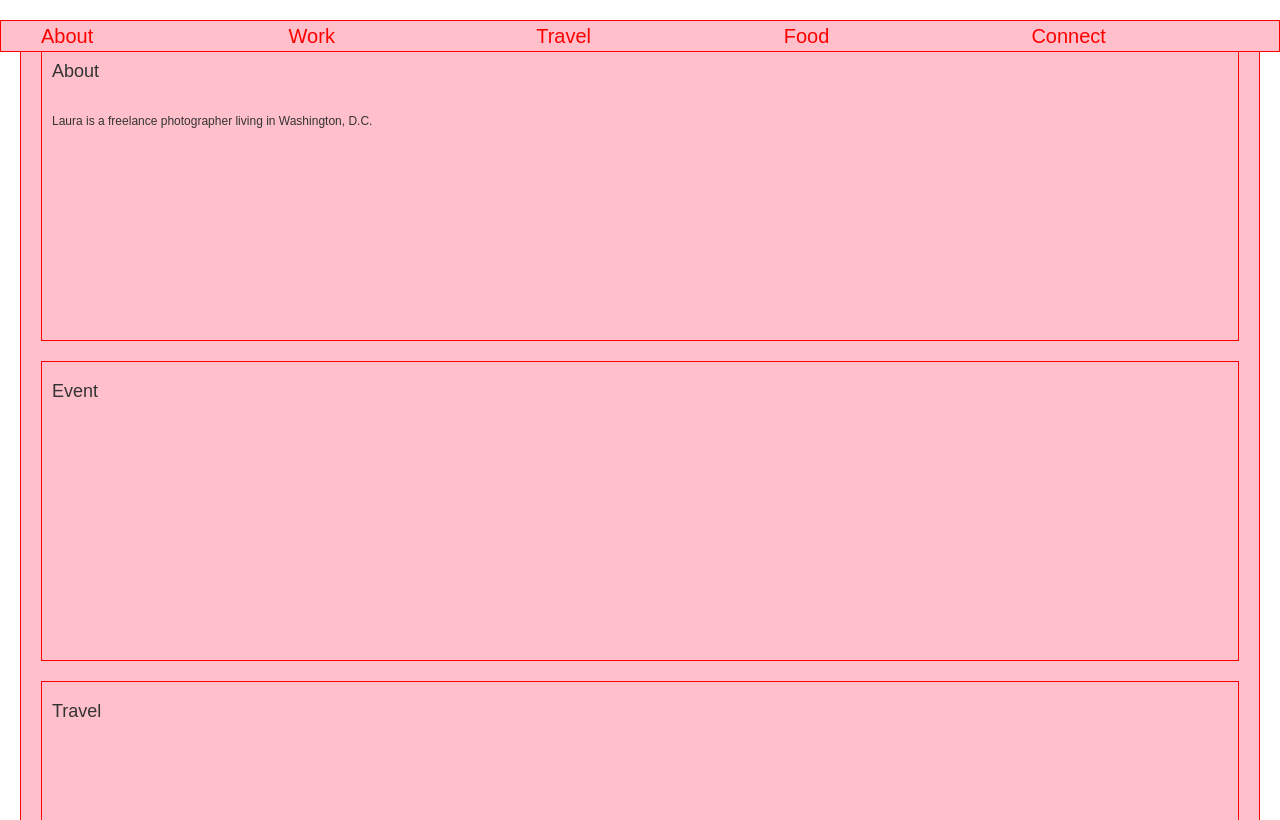
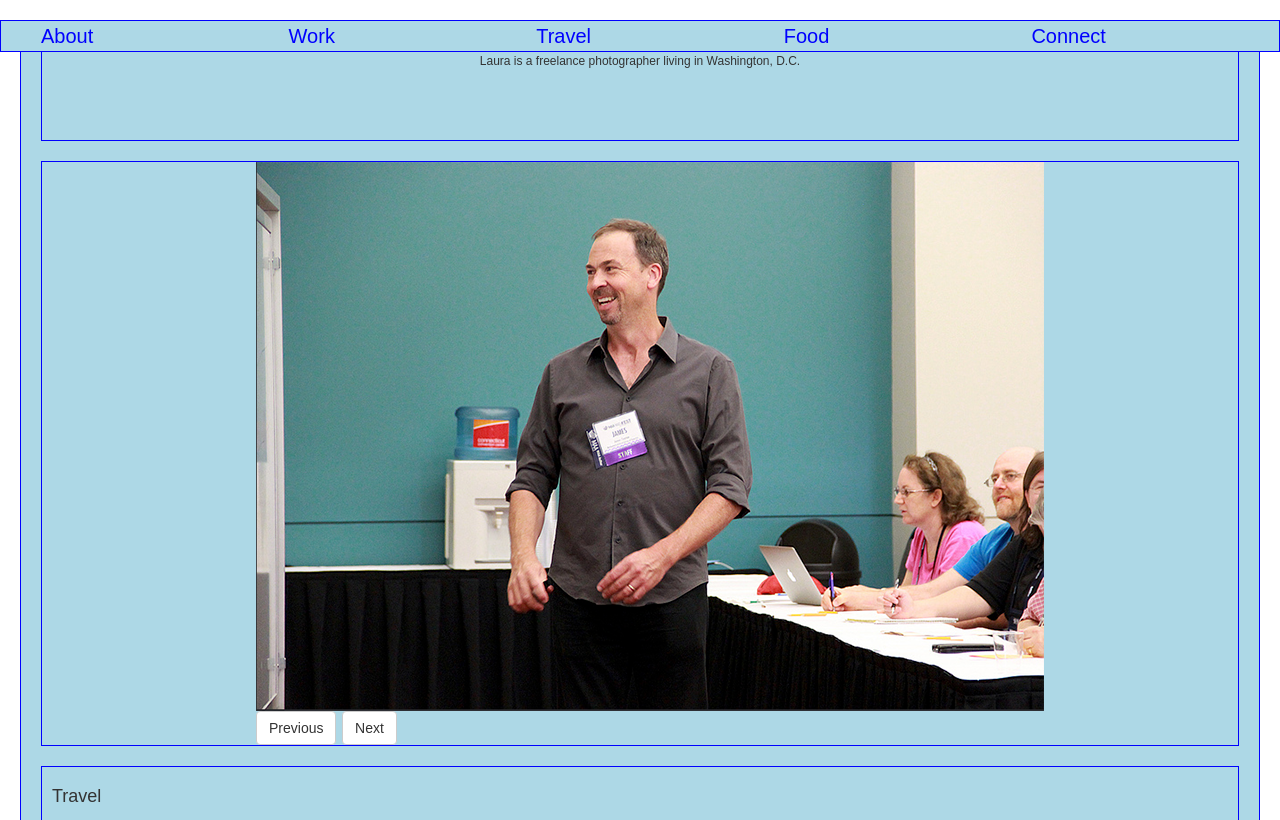
Before and after one commit to mchughla/FEWD-finalproject, a plain HTML site: page index.html in a window 1280 px wide. Shown: the top 820 px of the page. Drawn offline with nearby package versions, Linux system fonts and the light colour scheme.

Commit message:
4-12 update

```diff
--- a/css/main.css
+++ b/css/main.css
@@ -33,10 +33,11 @@
 /*******************************************/
 header,
 main,
-section
+section,
+footer
 {
-    border: 1px solid red;
-    background-color: pink;
+    border: 1px solid blue;
+    background-color: lightblue;
     margin: 20px;
 }
 
@@ -64,16 +65,22 @@ header {
 
 nav a:link {
     text-decoration: none;
-    color: red;
+    color: blue;
 }
 
 nav ul {
 	list-style: none;
 
 }
-section {
-    height: 300px;
+section .photo {
+    height: 600px;
 
+}
+#about {
+    height: 100px;
+    text-align: center;
+    font-weight: lighter;
+    margin: 0 20 20 0;
 }
 
 h4 {
@@ -86,7 +93,6 @@ section p {
 
 footer {
     background: lightblue;
-    margin: auto;
 }
 footer p {
     font-size: 14px;
@@ -105,7 +111,7 @@ footer p {
 /******************************************
 /* RESPONSIVE STYLES
 /*******************************************/
-@media screen and (max-width: 799px) {
+@media screen and (max-width: 798px) {
 
     .container {
         width: 100%;
--- a/index.html
+++ b/index.html
@@ -13,30 +13,41 @@
 			<nav class="clearfix">
 				<ul>
 					<li class="nav-item"><a href="#">About</a></li>
-					<li class="nav-item"><a href="#">Work</a></li>
-					<li class="nav-item"><a href="#">Travel</a></li>
-					<li class="nav-item"><a href="#">Food</a></li>
-					<li class="nav-item"><a href="#">Connect</a></li>
+					<li class="nav-item"><a href="#work">Work</a></li>
+					<li class="nav-item"><a href="#travel">Travel</a></li>
+					<li class="nav-item"><a href="#food">Food</a></li>
+					<li class="nav-item"><a href="#connect">Connect</a></li>
 
 				</ul>
 			</nav>
 		</header>
 		<main class="clearfix">
 		<section class="clearfix" id="about">
-			<h4>About</h4>
 			<p>Laura is a freelance photographer living in Washington, D.C.</p>
 		</section>
 		<section class="clearfix" id="event">
-			<h4>Event </h4>
+		<div class="container carousel-wrapper">
+			<a name="work"></a>
+			<div id="carousel-view">
+				<img id="carousel" src="images/work1.png" />
+			</div>
+			<button class="btn btn-default" id="previous">Previous</button>
+			<button class="btn btn-default" id="next">Next</button>
+		</div>
+
 		</section>
 		<section class="clearfix" id="travel">
+			<a name="travel"></a>
 			<h4>Travel </h4>
 		</section>
 		<section class="clearfix" id="food">
+			<a name="food"></a>
 			<h4>Food </h4>
 		</section>
 		<section class="clearfix" id="connect">
+			<a name="connect"></a>
 			<h4>Connect</h4>
+
 		</section>
 
 	</main>
--- a/js/index.js
+++ b/js/index.js
@@ -1,17 +1,59 @@
 $(document).ready(function() {
 
+//Create array to hold names of work photos
+	var work = [
+		'work1',
+		'work2',
+		'work3',
+		'work4',
+		'work6',
+		'work7'
+	];
 
-// var now = new Date();
-// var months = new Array('January','February','March','April','May','June','July','August','September','October','November','December');
-// var date = ((now.getDate()<10) ? "0" : "")+ now.getDate();
-// function fourdigits(number) {
-//     return (number < 1000) ? number + 1900 : number;
-// }
-// today =  months[now.getMonth()] + " " +
-//          date + ", " +
-//          (fourdigits(now.getYear())) ;
-// document.write(today);
+function createWorkHTML (workPhoto) {
+		var imageHTML = '<img id="carousel" src="images/' + workPhoto.toLowerCase() + '.png" />';
+
+		return imageHTML;
+	}
+
+	var workImageHTML = [];
+
+	for (var i = 0; i < work.length; i++) {
+		var workPhoto = work[i];
+		var html = createWorkHTML(workPhoto);
+
+		workImageHTML.push(html);
+	}
+
+	var carouselIndex = 0;
+
+	$('#next').click(showNextImage);
+	$('#previous').click(showPreviousImage);
 
 
+	function showNextImage() {
+		carouselIndex++;
+
+		if (carouselIndex > workImageHTML.length - 1) {
+			carouselIndex = 0;
+		}
+
+		var nextWorkImageHTML = workImageHTML[carouselIndex];
+
+		$('#carousel-view').html(nextWorkImageHTML);
+		$('nextWorkImageHTML').slide({left: 0});
+	}
+
+	function showPreviousImage() {
+		carouselIndex--;
+
+		if (carouselIndex < 0) {
+			carouselIndex = workImageHTML.length - 1;
+		}
+
+		var nextWorkImageHTML = workImageHTML[carouselIndex];
+
+		$('#carousel-view').html(nextWorkImageHTML);
+	}
 
 	});
```
